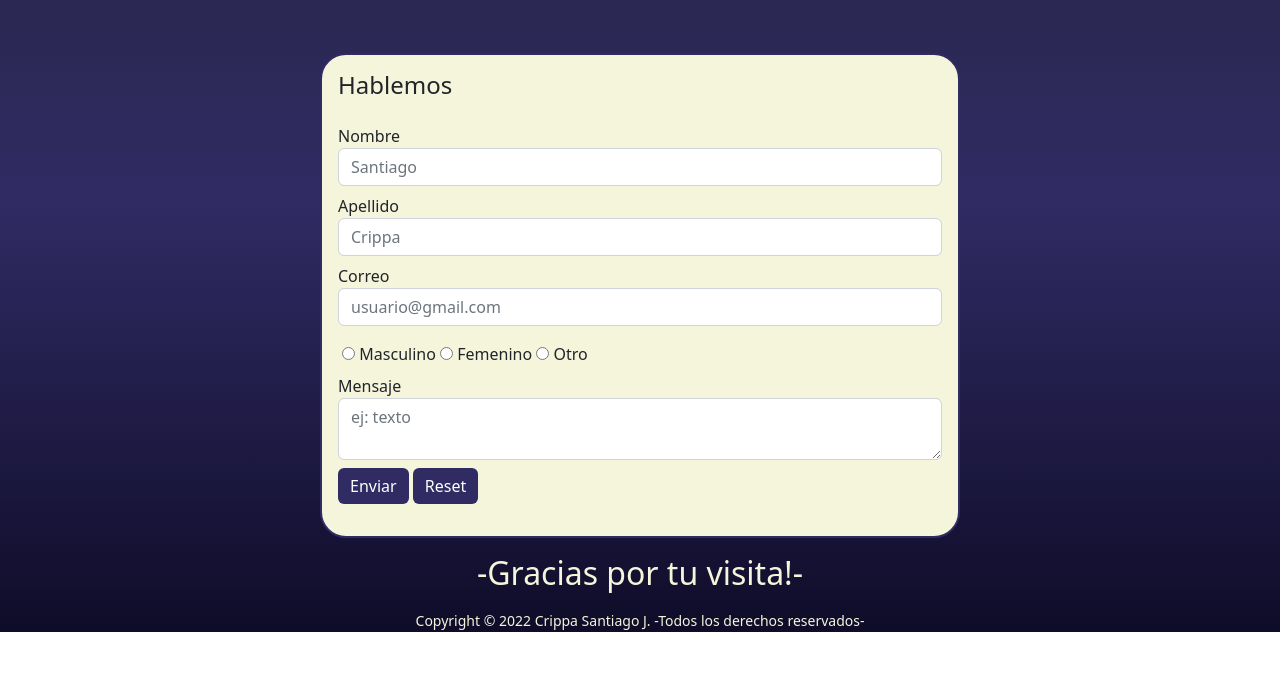
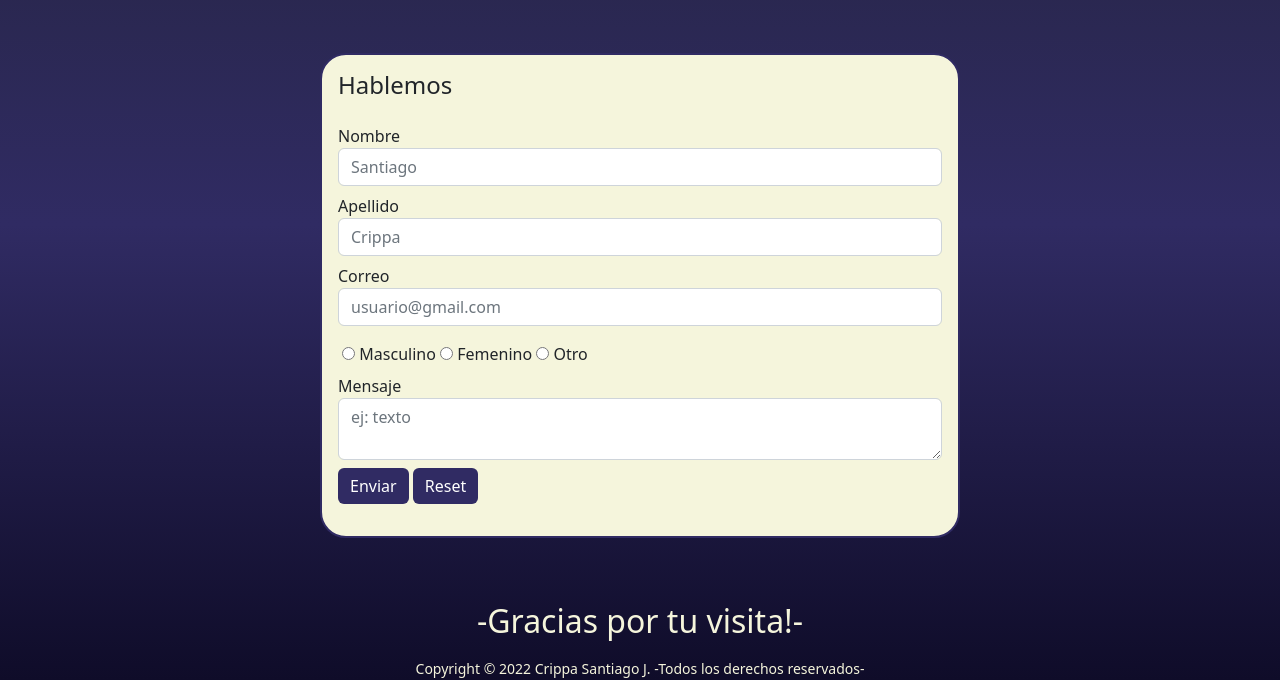
Before and after one commit to sjcrippa/proyecto-portafolio, a website: page pages/contacto.html in a window 1280 px wide. Shown: the part 232-912 px from the top of the page. Before the commit the page ends 864 px from the top, so only its background shows below. Drawn offline with nearby package versions, Linux system fonts and the light colour scheme.

Commit message:
c'est fini

```diff
--- a/pages/contacto.html
+++ b/pages/contacto.html
@@ -113,7 +113,7 @@
 
     <!-- FOOTER -->
 
-    <footer id="footer">
+    <footer id="footer" class="mt-5">
         <div class="container text-center">
             <div class="row">
                 <div class="col">
```
